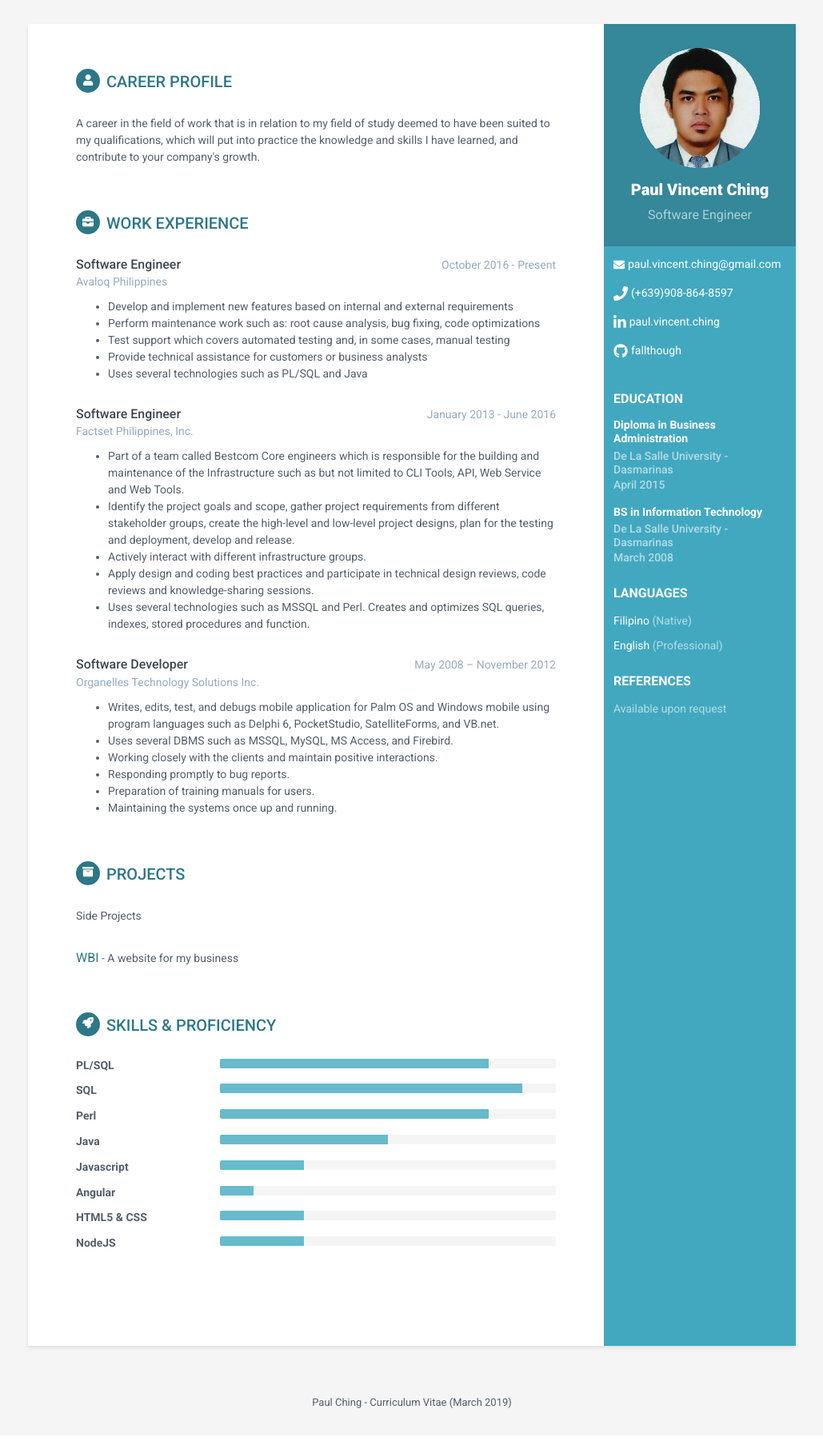
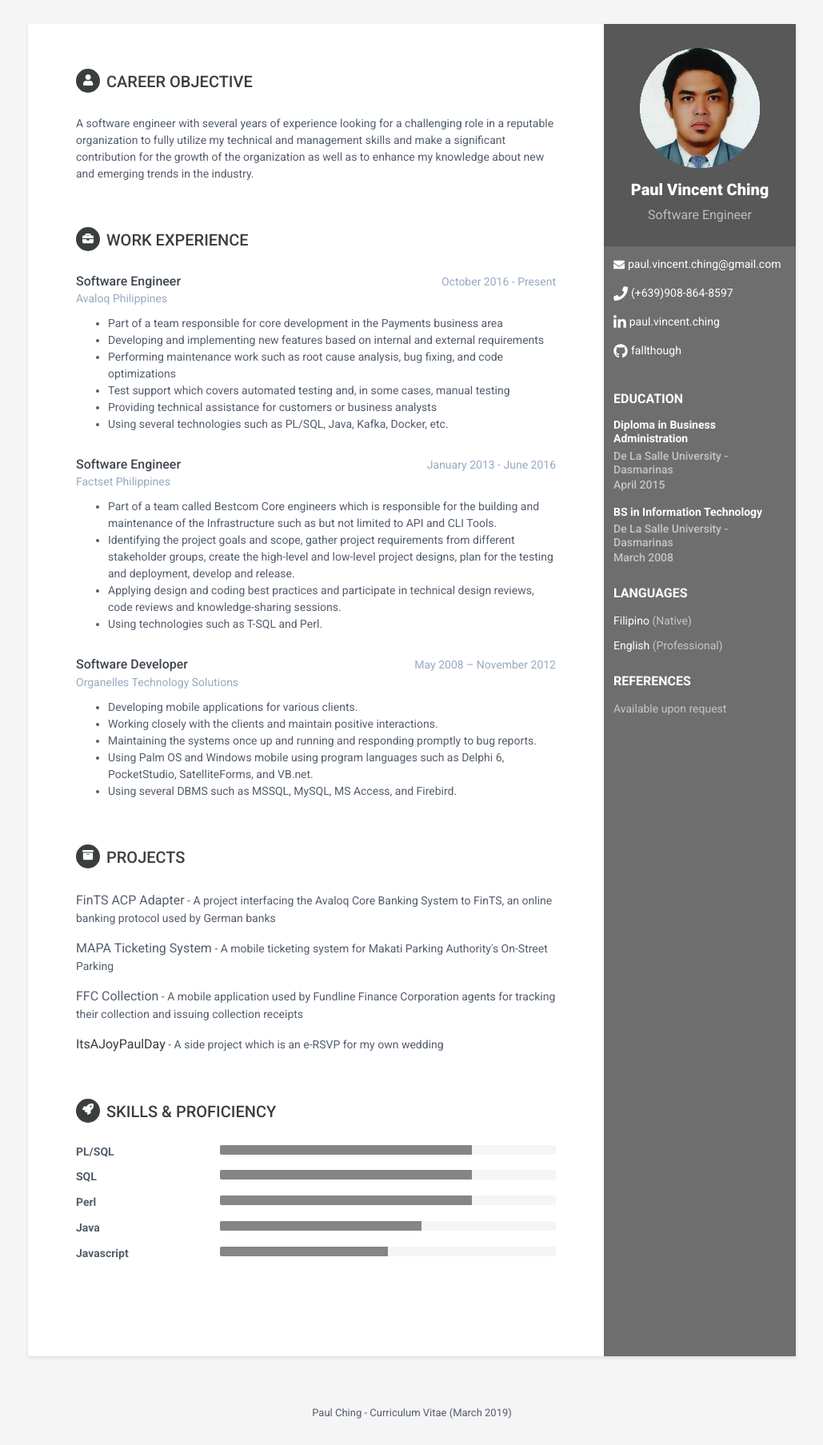
Before and after one commit to fallthough/cv, a PHP site: page /index.html in a window 1280 px wide. Shown: the whole page at 80% size, without its empty margins (125-1154 px from the left). Before the commit the page ends 1761 px from the top, so only its background shows below. Run offline with PHP 8.4, Linux system fonts and the light colour scheme; some libraries are stand-ins or nearby versions.

Commit message:
Enhanced content

```diff
--- a/assets/css/orbit-1.css
+++ b/assets/css/orbit-1.css
@@ -21,7 +21,7 @@ h1, h2, h3, h4, h5, h6 {
 }
 
 a {
-  color: #2d7788;
+  color: #3b3e3f;
   -webkit-transition: all 0.4s ease-in-out;
   -moz-transition: all 0.4s ease-in-out;
   -ms-transition: all 0.4s ease-in-out;
@@ -53,7 +53,7 @@ p {
 }
 
 .sidebar-wrapper {
-  background: #42A8C0;
+  background: rgb(110, 110, 110);
   position: absolute;
   right: 0;
   width: 240px;
@@ -197,7 +197,7 @@ p {
   text-transform: uppercase;
   font-size: 20px;
   font-weight: 500;
-  color: #2d7788;
+  color: #3b3e3f;
   position: relative;
   margin-top: 0;
   margin-bottom: 20px;
@@ -217,7 +217,7 @@ p {
   -moz-background-clip: padding;
   -webkit-background-clip: padding-box;
   background-clip: padding-box;
-  background: #2d7788;
+  background: #3b3e3f;
   text-align: center;
   font-size: 16px;
   position: relative;
@@ -311,7 +311,7 @@ p {
 }
 
 .skillset .theme-progress-bar {
-  background: #68bacd;
+  background: #848585;
 }
 
 .footer {
--- a/index.html
+++ b/index.html
@@ -7,8 +7,8 @@
     <meta charset="utf-8">
     <meta http-equiv="X-UA-Compatible" content="IE=edge">
     <meta name="viewport" content="width=device-width, initial-scale=1.0">
-    <meta name="description" content="Responsive HTML5 Resume/CV Template for Developers">
-    <meta name="author" content="Xiaoying Riley at 3rd Wave Media">
+    <meta name="description" content="Paul Ching Curricum Vitae">
+    <meta name="author" content="Paul Ching">
     <link rel="shortcut icon" href="favicon.ico">
     <!-- Google Font -->
     <link href='https://fonts.googleapis.com/css?family=Roboto:400,500,400italic,300italic,300,500italic,700,700italic,900,900italic' rel='stylesheet' type='text/css'>
@@ -69,9 +69,10 @@
         <div class="main-wrapper">
 
             <section class="section summary-section">
-                <h2 class="section-title"><span class="icon-holder"><i class="fas fa-user"></i></span>Career Profile</h2>
+                <h2 class="section-title"><span class="icon-holder"><i class="fas fa-user"></i></span>Career Objective</h2>
                 <div class="summary">
-                    <p>A career in the field of work that is in relation to my field of study deemed to have been suited to my qualifications, which will put into practice the knowledge and skills I have learned, and contribute to your company's growth.</p>
+                    <p>A software engineer with several years of experience looking for a challenging role in a reputable organization to fully utilize my technical and management skills and make a significant contribution for the growth of the organization as well as to enhance my knowledge about new and emerging trends in the industry.
+                    </p>
                 </div><!--//summary-->
             </section><!--//section-->
 
@@ -88,11 +89,12 @@
                     </div><!--//meta-->
                     <!-- <h4 class="roles">Roles and Responsibilities</h4> -->
                     <div class="details">
-                        <ul><li>Develop and implement new features based on internal and external requirements</li>
-                            <li>Perform maintenance work such as: root cause analysis, bug fixing, code optimizations</li>
+                        <ul><li>Part of a team responsible for core development in the Payments business area</li>
+                            <li>Developing and implementing new features based on internal and external requirements</li>
+                            <li>Performing maintenance work such as root cause analysis, bug fixing, and code optimizations</li>
                             <li>Test support which covers automated testing and, in some cases, manual testing</li>
-                            <li>Provide technical assistance for customers or business analysts</li>
-                            <li>Uses several technologies such as PL/SQL and Java</li>
+                            <li>Providing technical assistance for customers or business analysts</li>
+                            <li>Using several technologies such as PL/SQL, Java, Kafka, Docker, etc.</li>
                         </ul>
 
                     </div><!--//details-->
@@ -104,21 +106,19 @@
                             <h3 class="job-title">Software Engineer</h3>
                             <div class="time">January 2013 - June 2016</div>
                         </div><!--//upper-row-->
-                        <div class="company">Factset Philippines, Inc.</div>
+                        <div class="company">Factset Philippines</div>
                     </div><!--//meta-->
                     <!-- <h4 class="roles">Roles and Responsibilities</h4> -->
                     <div class="details">
                         <ul>
                             <li>Part of a team called Bestcom Core engineers which is responsible for the building and maintenance
-                                of the Infrastructure such as but not limited to CLI Tools, API, Web Service and Web Tools.</li>
-                            <li>Identify the project goals and scope, gather project requirements from different stakeholder groups,
+                                of the Infrastructure such as but not limited to API and CLI Tools.</li>
+                            <li>Identifying the project goals and scope, gather project requirements from different stakeholder groups,
                                 create the high-level and low-level project designs, plan for the testing and deployment, develop and
                                 release.</li>
-                            <li>Actively interact with different infrastructure groups.</li>
-                            <li>Apply design and coding best practices and participate in technical design reviews, code reviews and
+                            <li>Applying design and coding best practices and participate in technical design reviews, code reviews and
                                 knowledge-sharing sessions.</li>
-                            <li>Uses several technologies such as MSSQL and Perl. Creates and optimizes SQL queries, indexes, stored
-                                procedures and function.</li>
+                            <li>Using technologies such as T-SQL and Perl.</li>
                         </ul>
                     </div><!--//details-->
                 </div><!--//item-->
@@ -129,17 +129,16 @@
                             <h3 class="job-title">Software Developer</h3>
                             <div class="time">May 2008 – November 2012</div>
                         </div><!--//upper-row-->
-                        <div class="company">Organelles Technology Solutions Inc.</div>
+                        <div class="company">Organelles Technology Solutions</div>
                     </div><!--//meta-->
                     <div class="details">
                         <ul>
-                            <li>Writes, edits, test, and debugs mobile application for Palm OS and Windows mobile using program
-                                languages such as Delphi 6, PocketStudio, SatelliteForms, and VB.net.</li>
-                            <li>Uses several DBMS such as MSSQL, MySQL, MS Access, and Firebird.</li>
+                            <li>Developing mobile applications for various clients.</li>
                             <li>Working closely with the clients and maintain positive interactions.</li>
-                            <li> Responding promptly to bug reports.</li>
-                            <li>Preparation of training manuals for users.</li>
-                            <li>Maintaining the systems once up and running.</li>
+                            <li>Maintaining the systems once up and running and responding promptly to bug reports.</li>
+                            <li>Using Palm OS and Windows mobile using program languages such as Delphi 6, PocketStudio, SatelliteForms, and VB.net.</li>
+                            <li>Using several DBMS such as MSSQL, MySQL, MS Access, and Firebird.</li>
+
                         </ul>
                     </div><!--//details-->
                 </div><!--//item-->
@@ -148,13 +147,21 @@
 
             <section class="section projects-section">
                 <h2 class="section-title"><span class="icon-holder"><i class="fas fa-archive"></i></span>Projects</h2>
-                <div class="intro">
-                    <p>Side Projects</p>
-                </div><!--//intro-->
                 <div class="item">
-                    <span class="project-title"><a href="http://wingbitesimus.herokuapp.com/">WBI</a></span> -
-                    <span class="project-tagline">A website for my business</span>
-
+                    <span class="project-title">FinTS ACP Adapter</span> -
+                    <span class="project-tagline">A project interfacing the Avaloq Core Banking System to FinTS, an online banking protocol used by German banks</span>
+                </div><!--//item-->
+                <div class="item">
+                    <span class="project-title">MAPA Ticketing System</span> -
+                    <span class="project-tagline">A mobile ticketing system for Makati Parking Authority's On-Street Parking</span>
+                </div><!--//item-->
+                <div class="item">
+                    <span class="project-title">FFC Collection</span> -
+                    <span class="project-tagline">A mobile application used by Fundline Finance Corporation agents for tracking their collection and issuing collection receipts</span>
+                </div><!--//item-->
+                <div class="item">
+                    <span class="project-title"><a href="empty">ItsAJoyPaulDay</a></span> -
+                    <span class="project-tagline">A side project which is an e-RSVP for my own wedding</span>
                 </div><!--//item-->
             </section><!--//section-->
 
@@ -164,59 +171,37 @@
                     <div class="item">
                         <h3 class="level-title">PL/SQL</h3>
                         <div class="progress level-bar">
-						    <div class="progress-bar theme-progress-bar" role="progressbar" style="width: 80%" aria-valuenow="80" aria-valuemin="0" aria-valuemax="100"></div>
+						    <div class="progress-bar theme-progress-bar" role="progressbar" style="width: 75%" aria-valuenow="75" aria-valuemin="0" aria-valuemax="100"></div>
 						</div>
                     </div><!--//item-->
 
                     <div class="item">
                         <h3 class="level-title">SQL</h3>
                         <div class="progress level-bar">
-						    <div class="progress-bar theme-progress-bar" role="progressbar" style="width: 90%" aria-valuenow="90" aria-valuemin="0" aria-valuemax="100"></div>
+						    <div class="progress-bar theme-progress-bar" role="progressbar" style="width: 75%" aria-valuenow="75" aria-valuemin="0" aria-valuemax="100"></div>
 						</div>
                     </div><!--//item-->
 
                     <div class="item">
                         <h3 class="level-title">Perl</h3>
                         <div class="progress level-bar">
-						    <div class="progress-bar theme-progress-bar" role="progressbar" style="width: 80%" aria-valuenow="80" aria-valuemin="0" aria-valuemax="100"></div>
+						    <div class="progress-bar theme-progress-bar" role="progressbar" style="width: 75%" aria-valuenow="75" aria-valuemin="0" aria-valuemax="100"></div>
 						</div>
                     </div><!--//item-->
 
                     <div class="item">
                         <h3 class="level-title">Java</h3>
                         <div class="progress level-bar">
-						    <div class="progress-bar theme-progress-bar" role="progressbar" style="width: 50%" aria-valuenow="50" aria-valuemin="0" aria-valuemax="100"></div>
+						    <div class="progress-bar theme-progress-bar" role="progressbar" style="width: 60%" aria-valuenow="60" aria-valuemin="0" aria-valuemax="100"></div>
 						</div>
                     </div><!--//item-->
 
                     <div class="item">
                         <h3 class="level-title">Javascript</h3>
                         <div class="progress level-bar">
-						    <div class="progress-bar theme-progress-bar" role="progressbar" style="width: 25%" aria-valuenow="25" aria-valuemin="0" aria-valuemax="100"></div>
+							    <div class="progress-bar theme-progress-bar" role="progressbar" style="width: 50%" aria-valuenow="50" aria-valuemin="0" aria-valuemax="100"></div>
 						</div>
                     </div><!--//item-->
-
-                    <div class="item">
-                        <h3 class="level-title">Angular</h3>
-                        <div class="progress level-bar">
-						    <div class="progress-bar theme-progress-bar" role="progressbar" style="width: 10%" aria-valuenow="10" aria-valuemin="0" aria-valuemax="100"></div>
-						</div>
-                    </div><!--//item-->
-
-                    <div class="item">
-                        <h3 class="level-title">HTML5 &amp; CSS</h3>
-                        <div class="progress level-bar">
-							    <div class="progress-bar theme-progress-bar" role="progressbar" style="width: 25%" aria-valuenow="25" aria-valuemin="0" aria-valuemax="100"></div>
-						</div>
-                    </div><!--//item-->
-
-                    <div class="item">
-                        <h3 class="level-title">NodeJS</h3>
-                        <div class="progress level-bar">
-						    <div class="progress-bar theme-progress-bar" role="progressbar" style="width: 25%" aria-valuenow="25" aria-valuemin="0" aria-valuemax="100"></div>
-						</div>
-                    </div><!--//item-->
-
                 </div>
             </section><!--//skills-section-->
 
```
Also changed, not shown: assets/plugins/bootstrap/.hound.yml (added), assets/plugins/bootstrap/.travis.yml (added), 9 other files.
